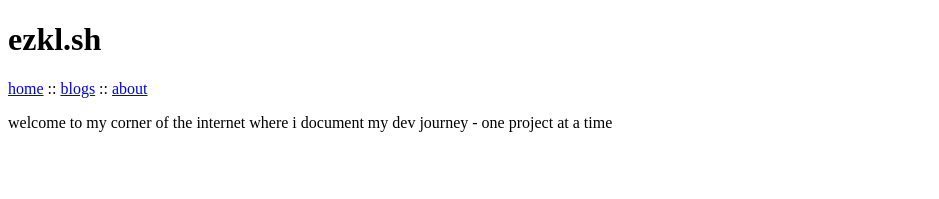
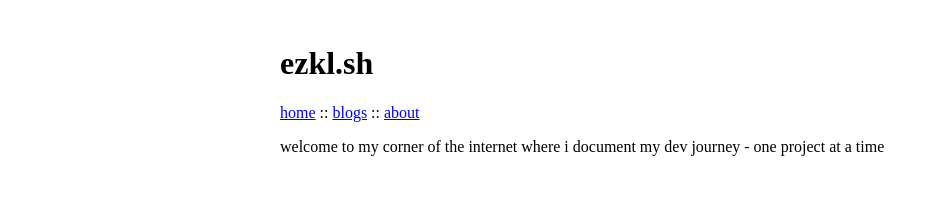
Before and after one commit to EzekielSuresh/ezkl.sh, a website: page src/index.html in a window 1280 px wide. Shown: the whole page, without its empty margins (0-939 px from the left). Drawn offline with Linux system fonts and the light colour scheme.

Commit message:
feat: add body css

```diff
--- a/src/styles.css
+++ b/src/styles.css
@@ -4,3 +4,11 @@
     gap: 8px;
     justify-content: center;
 }
+
+body {
+    max-width: 100vw;
+    width: 720px;
+    margin: 0 auto;
+    padding: 24px 16px;
+    font-family: 'Times New Roman';
+}
```
